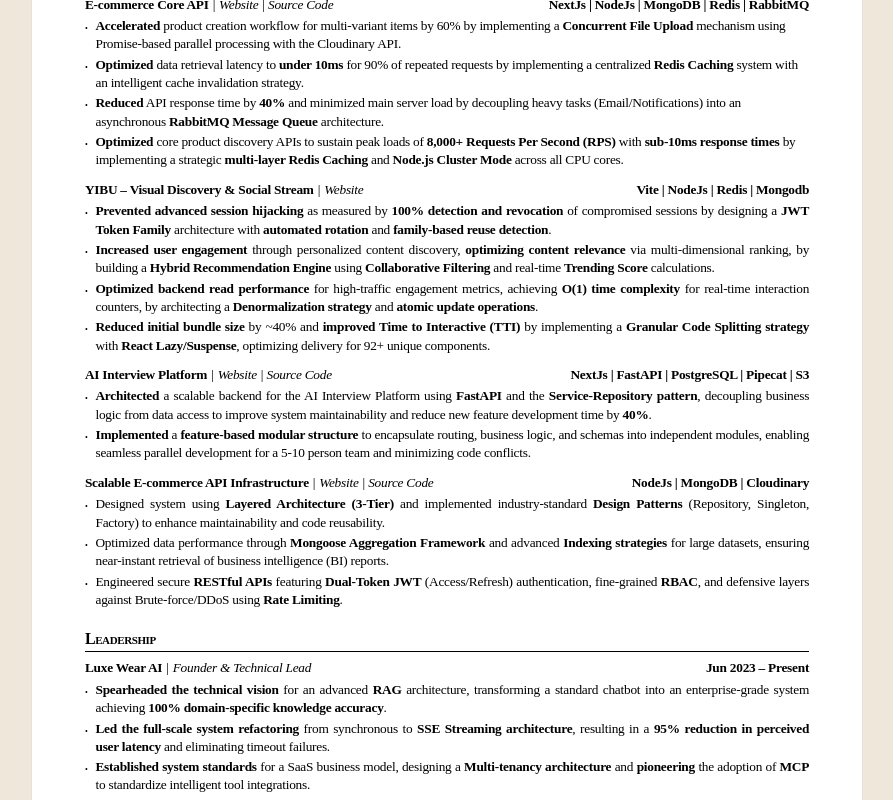
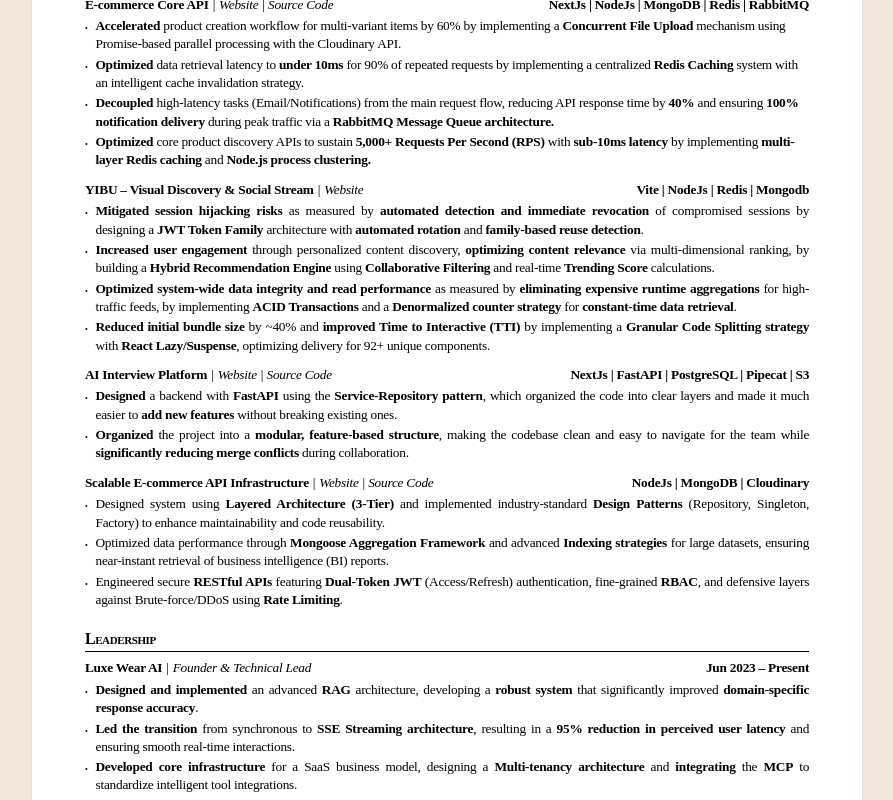
Before and after one commit to cyhinverse/profile, a React (Vite) app: page /resume in a window 1280 px wide. Shown: the part 440-1240 px from the top of the page, without its empty margins (193-1086 px from the left). Built offline with nearby package versions, Linux system fonts and the light colour scheme.

Commit message:
update:: .

```diff
--- a/src/content/works/ai-interview.md
+++ b/src/content/works/ai-interview.md
@@ -18,5 +18,5 @@
 
 ### Key Achievements
 
-- **Architected a scalable backend** for the AI Interview Platform using **FastAPI** and the **Service-Repository pattern**, decoupling business logic from data access to improve system maintainability and reduce new feature development time by **40%**.
-- **Implemented a feature-based modular structure** to encapsulate routing, business logic, and schemas into independent modules, enabling seamless parallel development for a 5-10 person team and minimizing code conflicts.
+- **Designed a backend with FastAPI using the Service-Repository pattern**, which organized the code into clear layers and made it much easier to **add new features** without breaking existing ones.
+- **Organized the project into a modular, feature-based structure**, making the codebase clean and easy to navigate for the team while **significantly reducing merge conflicts** during collaboration.
--- a/src/content/works/yibu.md
+++ b/src/content/works/yibu.md
@@ -17,7 +17,7 @@
 
 ### Key Achievements
 
-- **Prevented advanced session hijacking** as measured by **100% detection and revocation** of compromised sessions by designing a **JWT Token Family** architecture with **automated rotation** and **family-based reuse detection**.
+- **Mitigated session hijacking risks** as measured by **automated detection and immediate revocation** of compromised sessions by designing a **JWT Token Family** architecture with **automated rotation** and **family-based reuse detection**.
 - **Increased user engagement** through personalized content discovery, **optimizing content relevance** via multi-dimensional ranking, by building a **Hybrid Recommendation Engine** using **Collaborative Filtering** and real-time **Trending Score** calculations.
-- **Optimized backend read performance** for high-traffic engagement metrics, achieving **O(1) time complexity** for real-time interaction counters, by architecting a **Denormalization strategy** and **atomic update operations**.
+- **Optimized system-wide data integrity and read performance** as measured by **eliminating expensive runtime aggregations** for high-traffic feeds, by implementing **ACID Transactions** and a **Denormalized counter strategy** for **constant-time data retrieval**.
 - **Reduced initial bundle size by ~40%** and **improved Time to Interactive (TTI)** by implementing a **Granular Code Splitting strategy** with **React Lazy/Suspense**, optimizing delivery for 92+ unique components.
--- a/src/pages/Resume.tsx
+++ b/src/pages/Resume.tsx
@@ -218,25 +218,29 @@
                   </span>
                   <span>
                     <span className="font-bold">
-                      Reduced
+                      Decoupled
                     </span>{' '}
                     <span>
-                      {' '}
-                      API response time by
+                      high-latency tasks
+                      (Email/Notifications) from
+                      the main request flow,
+                      reducing API response time
+                      by
                     </span>{' '}
                     <span className="font-bold">
                       40%
                     </span>{' '}
+                    <span>and ensuring</span>{' '}
+                    <span className="font-bold">
+                      100% notification delivery
+                    </span>{' '}
                     <span>
-                      and minimized main server
-                      load by decoupling heavy
-                      tasks (Email/Notifications)
-                      into an asynchronous
+                      during peak traffic via a
                     </span>{' '}
                     <span className="font-bold">
                       RabbitMQ Message Queue
-                    </span>{' '}
-                    <span> architecture.</span>
+                      architecture.
+                    </span>
                   </span>
                 </li>
                 <li className="flex text-[10pt] leading-snug">
@@ -249,30 +253,23 @@
                     </span>{' '}
                     <span>
                       core product discovery APIs
-                      to sustain peak loads of
+                      to sustain
                     </span>{' '}
                     <span className="font-bold">
-                      {' '}
-                      8,000+ Requests Per Second
+                      5,000+ Requests Per Second
                       (RPS)
                     </span>{' '}
                     <span>with</span>{' '}
                     <span className="font-bold">
-                      sub-10ms response times
+                      sub-10ms latency
                     </span>{' '}
-                    <span>
-                      by implementing a strategic
-                    </span>{' '}
+                    <span>by implementing</span>{' '}
                     <span className="font-bold">
-                      multi-layer Redis Caching
+                      multi-layer Redis caching
                     </span>{' '}
                     <span>and</span>{' '}
                     <span className="font-bold">
-                      Node.js Cluster Mode
-                    </span>
-                    <span>
-                      {' '}
-                      across all CPU cores.
+                      Node.js process clustering.
                     </span>
                   </span>
                 </li>
@@ -302,13 +299,13 @@
                   </span>
                   <span className="text-justify">
                     <span className="font-bold">
-                      Prevented advanced session
-                      hijacking
+                      Mitigated session hijacking
+                      risks
                     </span>{' '}
                     as measured by{' '}
                     <span className="font-bold">
-                      100% detection and
-                      revocation
+                      automated detection and
+                      immediate revocation
                     </span>{' '}
                     of compromised sessions by
                     designing a{' '}
@@ -361,22 +358,28 @@
                   </span>
                   <span className="text-justify">
                     <span className="font-bold">
-                      Optimized backend read
+                      Optimized system-wide data
+                      integrity and read
                       performance
                     </span>{' '}
-                    for high-traffic engagement
-                    metrics, achieving{' '}
+                    as measured by{' '}
                     <span className="font-bold">
-                      O(1) time complexity
+                      eliminating expensive
+                      runtime aggregations
                     </span>{' '}
-                    for real-time interaction
-                    counters, by architecting a{' '}
+                    for high-traffic feeds, by
+                    implementing{' '}
                     <span className="font-bold">
-                      Denormalization strategy
+                      ACID Transactions
                     </span>{' '}
-                    and{' '}
+                    and a{' '}
                     <span className="font-bold">
-                      atomic update operations
+                      Denormalized counter
+                      strategy
+                    </span>{' '}
+                    for{' '}
+                    <span className="font-bold">
+                      constant-time data retrieval
                     </span>
                     .
                   </span>
@@ -433,26 +436,24 @@
                   </span>
                   <span className="text-justify">
                     <span className="font-bold">
-                      Architected
+                      Designed
                     </span>{' '}
-                    a scalable backend for the AI
-                    Interview Platform using{' '}
+                    a backend with{' '}
                     <span className="font-bold">
                       FastAPI
                     </span>{' '}
-                    and the{' '}
+                    using the{' '}
                     <span className="font-bold">
                       Service-Repository pattern
                     </span>
-                    , decoupling business logic
-                    from data access to improve
-                    system maintainability and
-                    reduce new feature development
-                    time by{' '}
+                    , which organized the code
+                    into clear layers and made it
+                    much easier to{' '}
                     <span className="font-bold">
-                      40%
-                    </span>
-                    .
+                      add new features
+                    </span>{' '}
+                    without breaking existing
+                    ones.
                   </span>
                 </li>
                 <li className="flex text-[10pt] leading-snug">
@@ -461,20 +462,21 @@
                   </span>
                   <span className="text-justify">
                     <span className="font-bold">
-                      Implemented
+                      Organized
                     </span>{' '}
-                    a{' '}
+                    the project into a{' '}
                     <span className="font-bold">
-                      feature-based modular
+                      modular, feature-based
                       structure
+                    </span>
+                    , making the codebase clean
+                    and easy to navigate for the
+                    team while{' '}
+                    <span className="font-bold">
+                      significantly reducing merge
+                      conflicts
                     </span>{' '}
-                    to encapsulate routing,
-                    business logic, and schemas
-                    into independent modules,
-                    enabling seamless parallel
-                    development for a 5-10 person
-                    team and minimizing code
-                    conflicts.
+                    during collaboration.
                   </span>
                 </li>
               </ul>
@@ -600,19 +602,21 @@
                 </span>
                 <span className="text-justify">
                   <span className="font-bold">
-                    Spearheaded the technical
-                    vision
+                    Designed and implemented
                   </span>{' '}
-                  for an advanced{' '}
+                  an advanced{' '}
                   <span className="font-bold">
                     RAG
                   </span>{' '}
-                  architecture, transforming a
-                  standard chatbot into an
-                  enterprise-grade system
-                  achieving{' '}
+                  architecture, developing a
                   <span className="font-bold">
-                    100% domain-specific knowledge
+                    {' '}
+                    robust system
+                  </span>{' '}
+                  that significantly improved
+                  <span className="font-bold">
+                    {' '}
+                    domain-specific response
                     accuracy
                   </span>
                   .
@@ -624,8 +628,7 @@
                 </span>
                 <span className="text-justify">
                   <span className="font-bold">
-                    Led the full-scale system
-                    refactoring
+                    Led the transition
                   </span>{' '}
                   from synchronous to{' '}
                   <span className="font-bold">
@@ -636,8 +639,8 @@
                     95% reduction in perceived
                     user latency
                   </span>{' '}
-                  and eliminating timeout
-                  failures.
+                  and ensuring smooth real-time
+                  interactions.
                 </span>
               </li>
               <li className="flex text-[10pt] leading-snug">
@@ -646,7 +649,7 @@
                 </span>
                 <span className="text-justify">
                   <span className="font-bold">
-                    Established system standards
+                    Developed core infrastructure
                   </span>{' '}
                   for a SaaS business model,
                   designing a{' '}
@@ -655,9 +658,9 @@
                   </span>{' '}
                   and{' '}
                   <span className="font-bold">
-                    pioneering
+                    integrating
                   </span>{' '}
-                  the adoption of{' '}
+                  the{' '}
                   <span className="font-bold">
                     MCP
                   </span>{' '}
```
Also changed, not shown: src/content/works/ecommerce-api.md (+2 -2 lines).
